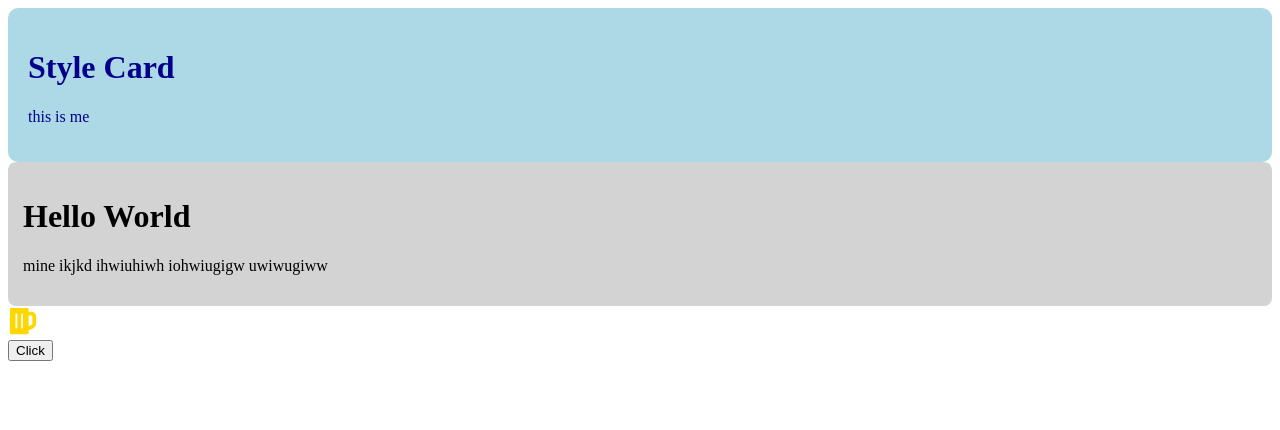
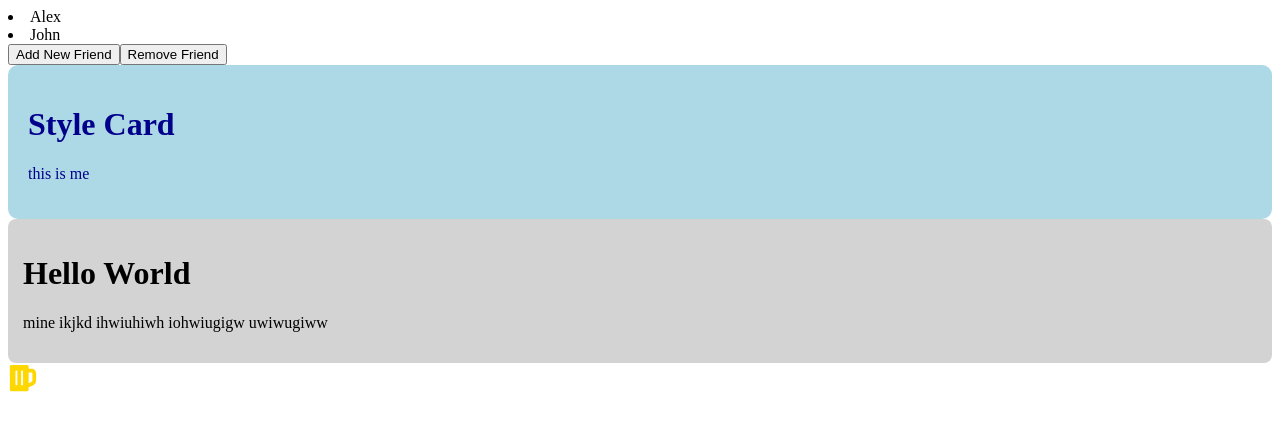
Before and after one commit to RachitGupta06/learningReact, a React (Vite) app: page / in a window 1280 px wide. Shown: the top 430 px of the page. Built offline with nearby package versions, Linux system fonts and the light colour scheme.

Commit message:
Practice

```diff
--- a/src/App.jsx
+++ b/src/App.jsx
@@ -1,5 +1,5 @@
 import { FaCartPlus } from "react-icons/fa6";
-
+import { useState } from "react";
 import Style from "./components/Style";
 import ProfileCard from "./components/ProfileCard";
 import IconComponent from "./components/IconComponent";
@@ -10,12 +10,23 @@ const Botton =()=>{
   )
 }
 const App = () => {
-  return( <div>
+  const [friends,setFriends] = useState(["Alex","John"]);
+  const addOneFriend = () => {
+    setFriends([...friends,"Rachit Gupta"]);
+  }
+  const removeOneFriend = () => {
+    setFriends(friends.filter((f => f !== "John")));
+  }
+  return(<div>
+    {friends.map((f)=>(
+      <li key={Math.random()}>{f}</li>
+    ))}
+    <button onClick={addOneFriend}>Add New Friend</button>
+    <button onClick={removeOneFriend}>Remove Friend</button>
     <Style/>
     <ProfileCard/>
     <IconComponent/>
-    <Botton/>
   </div>
-  )
+  );
 }
 export default App;
```
